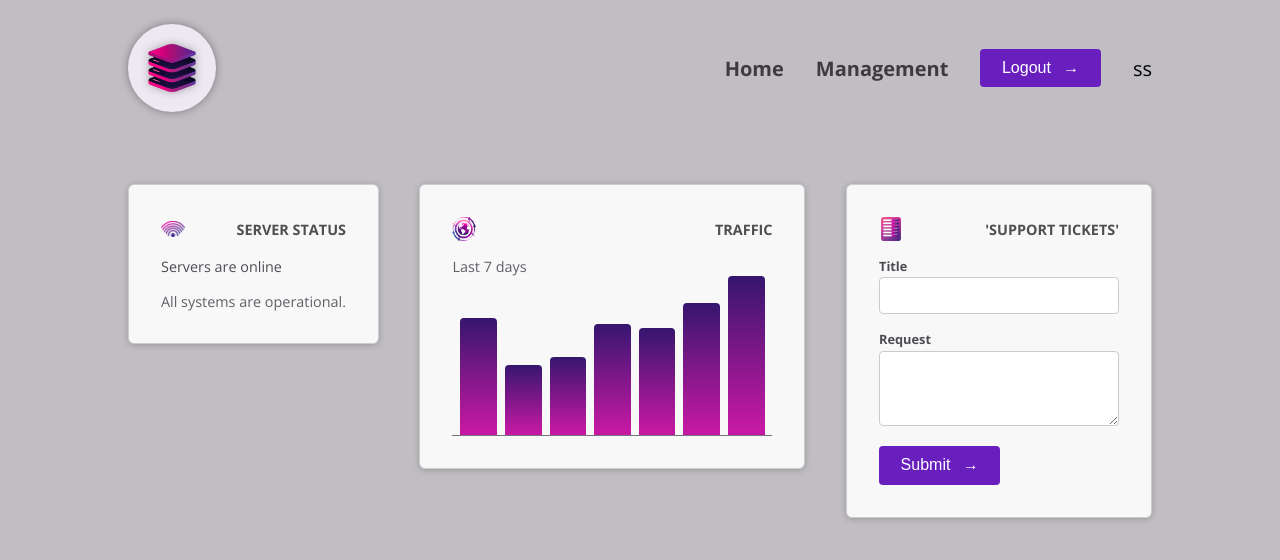
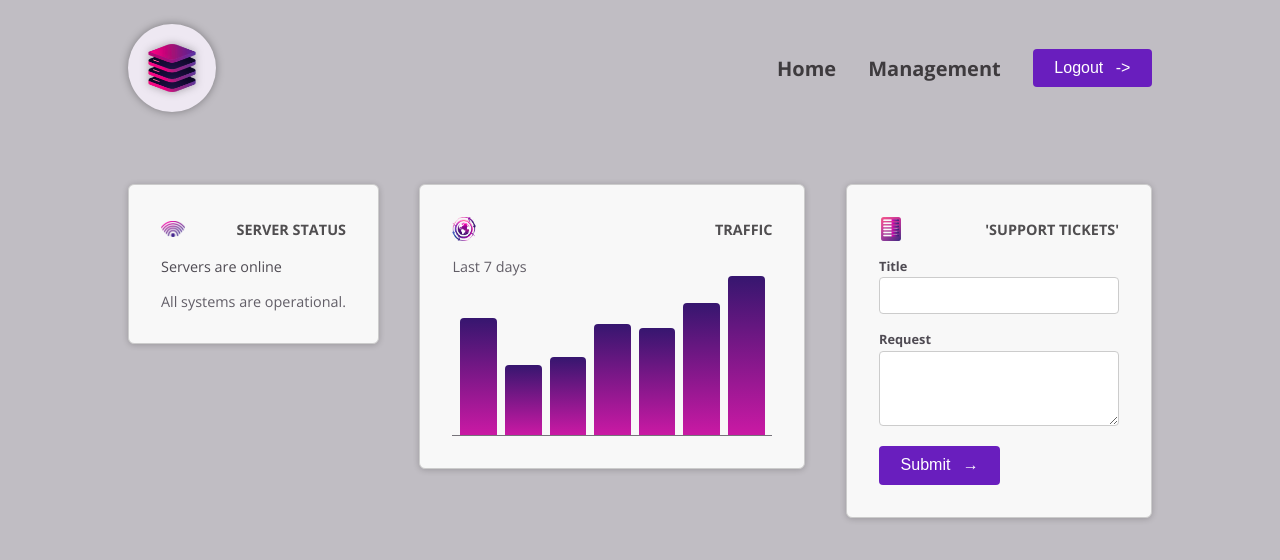
Before and after one commit to MirsadHadzic/new_starting_ang_project, an Angular app: page / in a window 1280 px wide. Shown: the top 560 px of the page. Built offline with nearby package versions, Linux system fonts and the light colour scheme.

Commit message:
committed a shareddd folder

```diff
--- a/src/app/header/header.component.html
+++ b/src/app/header/header.component.html
@@ -12,15 +12,10 @@
           <a href="/">Management</a>
         </li>
         <li>
-          <button>
-            <span>
-              Logout
-            </span>
-            <span class="icon">
-              →
-            </span>
-          </button>
-        </li>ss
+        <app-button>
+
+        </app-button>
+        </li>
       </ul>
     </nav>
   </header>
--- a/src/app/header/header.component.ts
+++ b/src/app/header/header.component.ts
@@ -1,9 +1,10 @@
 import { Component } from '@angular/core';
+import { ButtonComponent } from "../shared/button/button.component";
 
 @Component({
   selector: 'app-header',
   standalone: true,
-  imports: [],
+  imports: [ButtonComponent],
   templateUrl: './header.component.html',
   styleUrl: './header.component.css'
 })
--- /dev/null
+++ b/src/app/shared/button/button.component.html
@@ -0,0 +1,8 @@
+<button>
+    <span>
+        Logout
+    </span>
+    <span class="icon">
+        ->
+    </span>
+</button>
```
Also changed, not shown: src/app/shared/button/button.component.ts (added, +12 -0 lines), src/app/shared/button/button.component.css (added), 1 other file (tests, documents, lock files or other folders).
